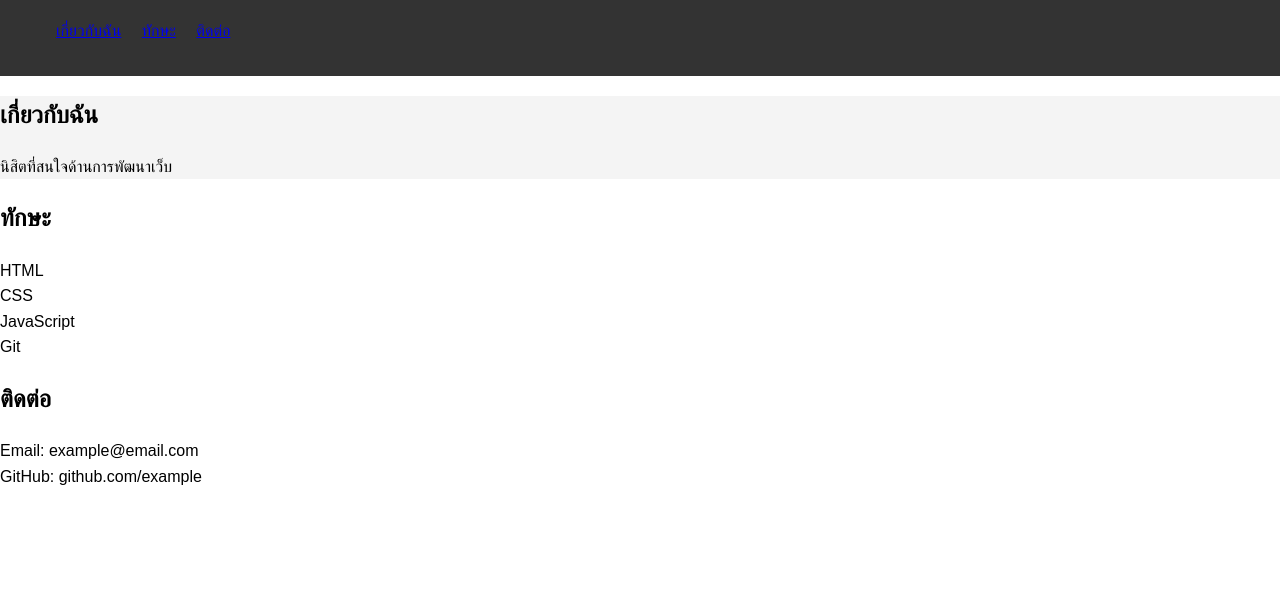
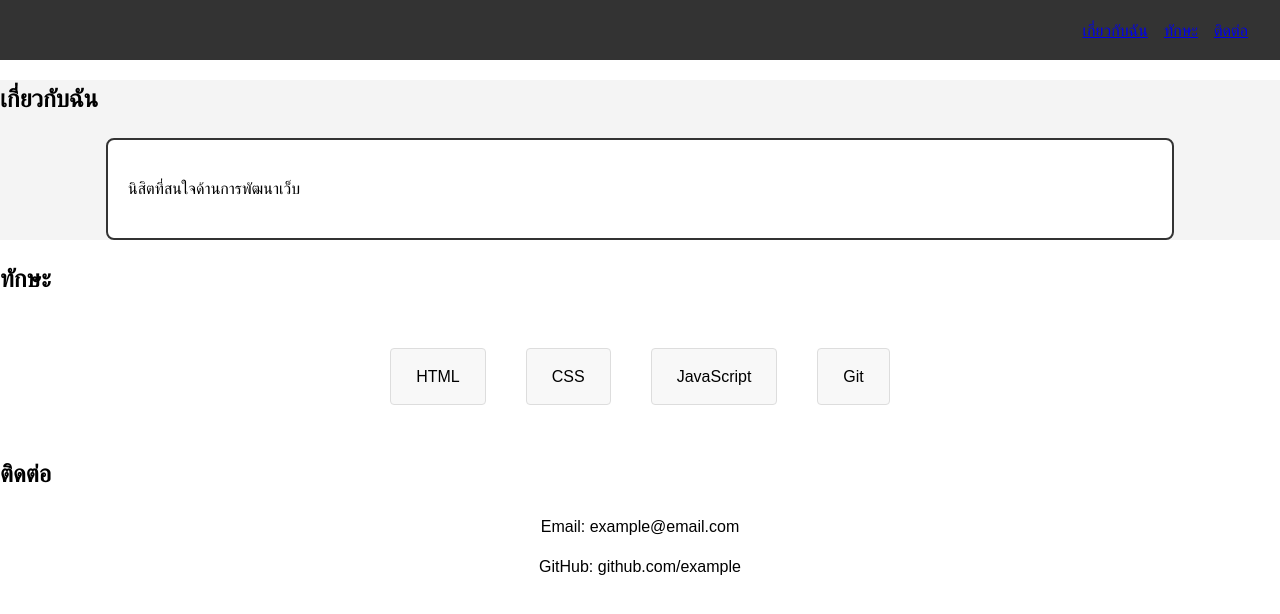
Before and after one commit to wittawasbuuacth/css-fundamentals-lab, a plain HTML site: page index.html in a window 1280 px wide. Shown: the part 92-706 px from the top of the page. Drawn offline with Linux system fonts and the light colour scheme.

Commit message:
add flexbox layouts

```diff
--- a/css/styles.css
+++ b/css/styles.css
@@ -27,3 +27,45 @@ body {
 .nav-list a:hover {
   color: #ffd700;
 }
+
+/* Box Model Practice */
+.content-box {
+  width: 80%;
+  margin: 20px auto;
+  padding: 20px;
+  border: 2px solid #333;
+  border-radius: 8px;
+  background-color: white;
+}
+
+.skill-box {
+  margin: 10px;
+  padding: 15px 25px;
+  border: 1px solid #ddd;
+  border-radius: 4px;
+  background-color: #f8f8f8;
+}
+
+/* Flexbox Container Styles */
+.nav-list {
+  display: flex;
+  justify-content: flex-end;
+  list-style: none;
+  padding: 0;
+  margin: 0;
+}
+
+.skills-container {
+  display: flex;
+  flex-wrap: wrap;
+  justify-content: center;
+  gap: 20px;
+  padding: 20px;
+}
+
+.contact-container {
+  display: flex;
+  flex-direction: column;
+  align-items: center;
+  gap: 15px;
+}
```
